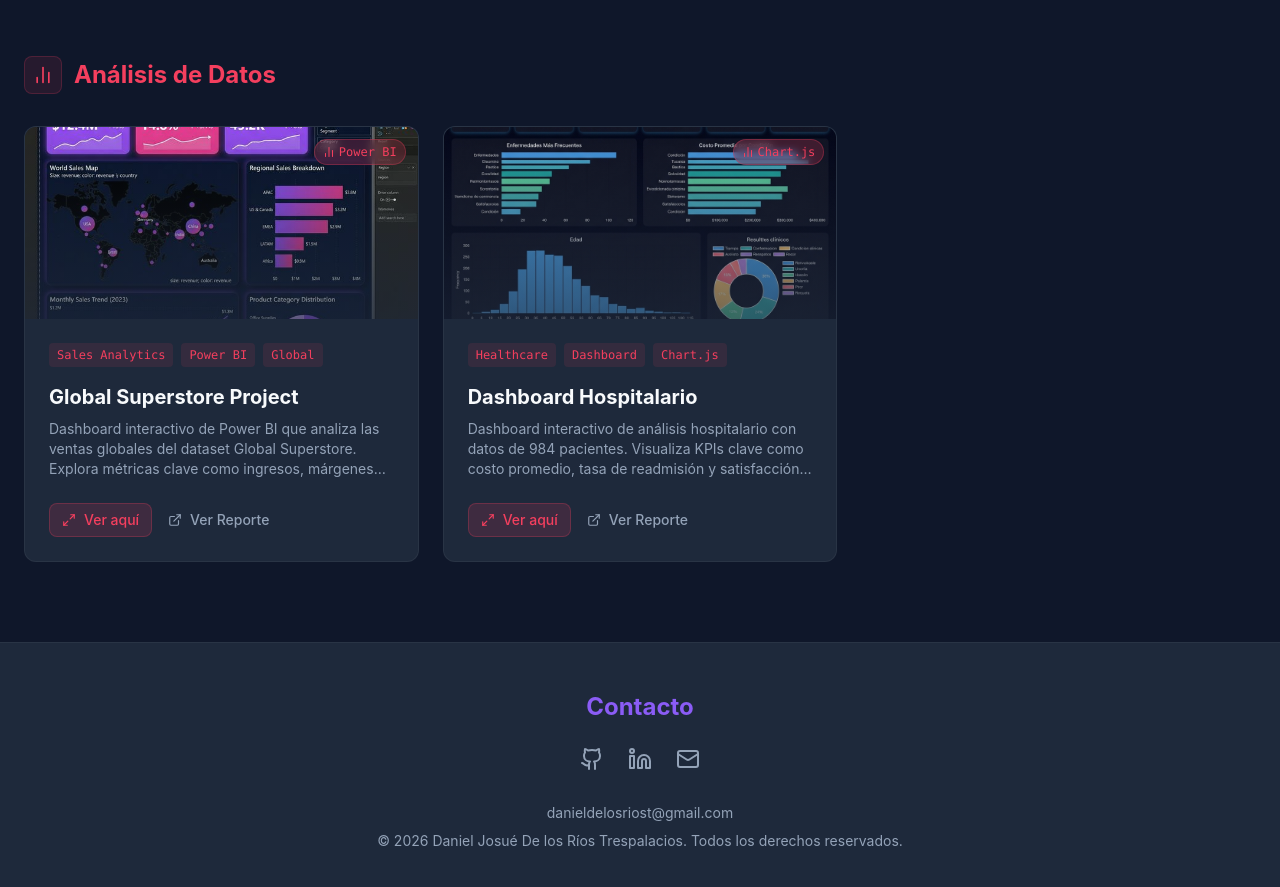
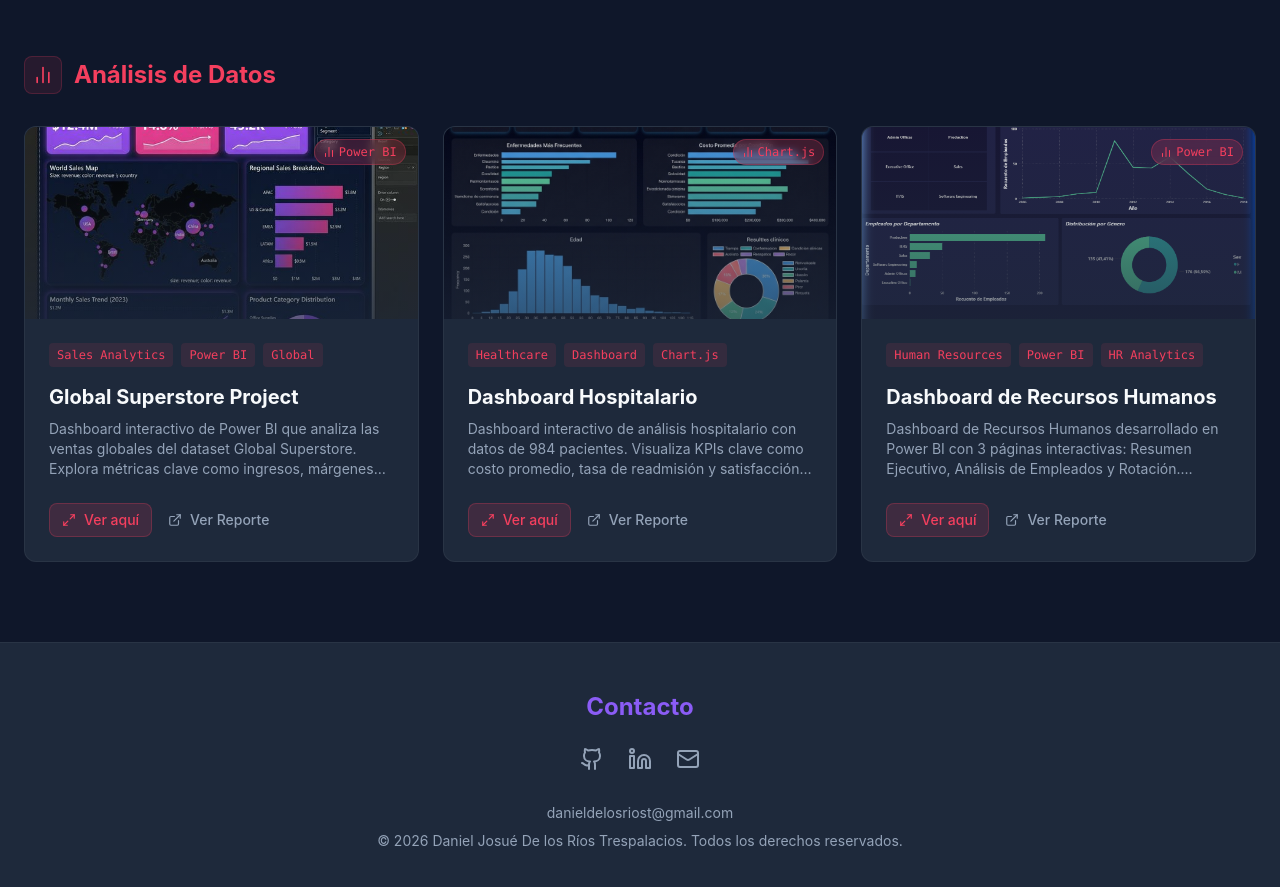
Before and after one commit to Dandlrt09/Portafolio_Personal, a React (Vite) app: page / in a window 1280 px wide. Shown: the part 2480-3367 px from the top of the page. Built offline with nearby package versions, Linux system fonts and the light colour scheme.

Commit message:
feat: add HR Dashboard project to Data Analysis section

```diff
--- a/src/data/projects.js
+++ b/src/data/projects.js
@@ -5,6 +5,7 @@ import titanicImg from '../assets/projects/titanic.png';
 import churnImg from '../assets/projects/churn.png';
 import globalSuperstoreImg from '../assets/projects/global_superstore.png';
 import hospitalDashboardImg from '../assets/projects/hospital_dashboard.png';
+import hrDashboardImg from '../assets/projects/hr_dashboard.png';
 
 export const projects = [
     {
@@ -119,5 +120,18 @@ export const biProjects = [
         link: "/hospital_dashboard.html",
         localFile: true,
         topics: ["Healthcare", "Dashboard", "Chart.js"]
+    },
+    {
+        id: 3,
+        category: "data-analysis",
+        title: "Dashboard de Recursos Humanos",
+        description: {
+            es: "Dashboard de Recursos Humanos desarrollado en Power BI con 3 páginas interactivas: Resumen Ejecutivo, Análisis de Empleados y Rotación. Visualiza KPIs clave como 311 empleados totales, salario promedio de $69K, tasa de rotación del 33% y promedio de ausencias. Incluye gráficos de contrataciones por año, distribución por género, headcount por departamento y filtros interactivos.",
+            en: "Human Resources dashboard built in Power BI with 3 interactive pages: Executive Summary, Employee Analysis, and Turnover. Visualizes key KPIs including 311 total employees, $69K average salary, 33% turnover rate and average absences. Features charts for hires by year, gender distribution, headcount by department, and interactive filters."
+        },
+        tool: "Power BI",
+        image: hrDashboardImg,
+        link: "https://app.powerbi.com/view?r=eyJrIjoiNDkzMzYwZWItZDU0YS00Y2M5LTkxYTEtZjIzNDQ1NmQzYzUwIiwidCI6IjM0MzAzNTQxLTc0ZWMtNGQ0YS04YzVhLTgwNDlkMmZkNmNlNiIsImMiOjR9",
+        topics: ["Human Resources", "Power BI", "HR Analytics"]
     }
 ];
```
Also changed, not shown: src/assets/projects/hr_dashboard.png (added).
